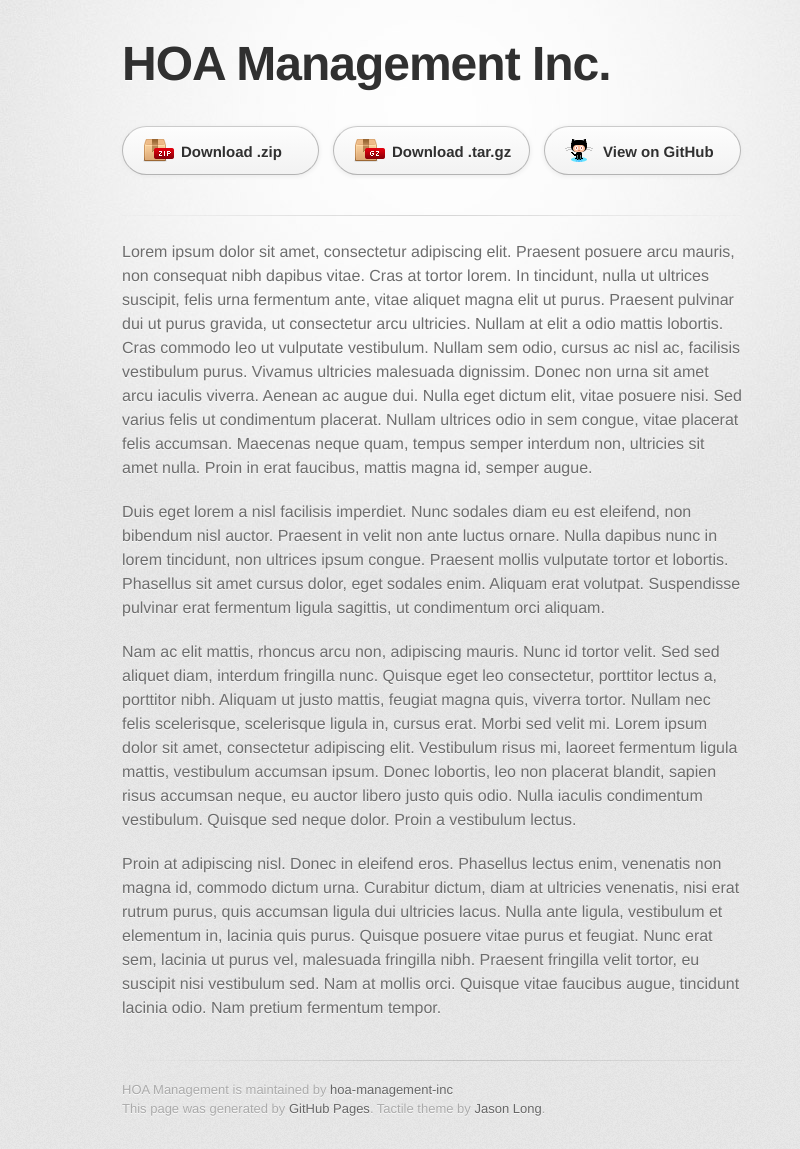
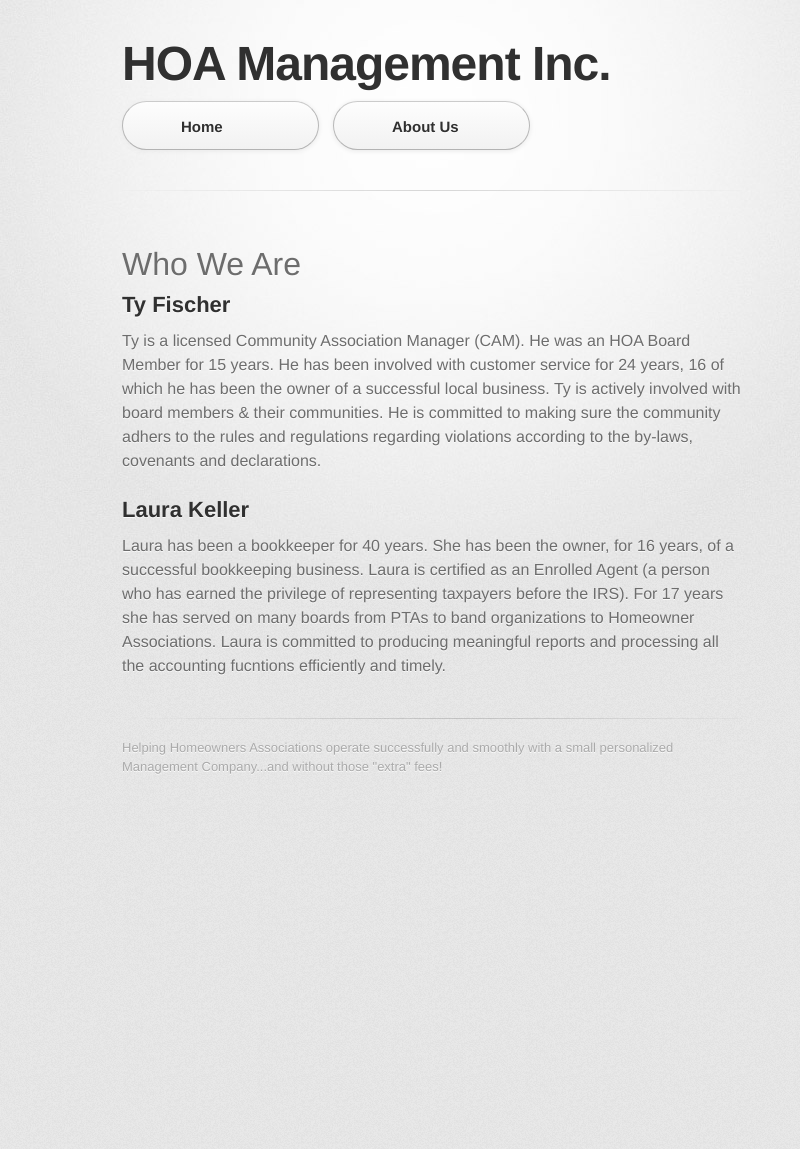
Before and after one commit to hoa-management-inc/hoa-management, a Jekyll site: the page built from index.md, in a window 1280 px wide. Shown: the whole page, without its empty margins (208-1008 px from the left). Built offline with Jekyll 4.4.1, drawn with Linux system fonts in a browser that asks for light colours; some web fonts are replaced; Markdown is read by kramdown in place of the engine named in the settings; after the commit the page ends 900 px from its top, so only the background shows below that.

Commit message:
add about

```diff
--- a/_layouts/default.html
+++ b/_layouts/default.html
@@ -20,24 +20,18 @@
         <header>
           <h1>HOA Management Inc.</h1>
           <h2></h2>
+          <section id="downloads" class="clearfix">
+            <a href="/" class="button"><span>Home</span></a>
+            <a href="about.html" class="button"><span>About Us</span></a>
+          </section>
+          <hr>
         </header>
-
-        <section id="downloads" class="clearfix">
-          <a href="https://github.com/hoa-management-inc/hoa-management/zipball/master" id="download-zip" class="button"><span>Download .zip</span></a>
-          <a href="https://github.com/hoa-management-inc/hoa-management/tarball/master" id="download-tar-gz" class="button"><span>Download .tar.gz</span></a>
-          <a href="https://github.com/hoa-management-inc/hoa-management" id="view-on-github" class="button"><span>View on GitHub</span></a>
-        </section>
-
-        <hr>
 
         <section id="main_content">
           {{ content }}
         </section>
 
-        <footer>
-          HOA Management is maintained by <a href="https://github.com/hoa-management-inc">hoa-management-inc</a><br>
-          This page was generated by <a href="http://pages.github.com">GitHub Pages</a>. Tactile theme by <a href="https://twitter.com/jasonlong">Jason Long</a>.
-        </footer>
+        <footer>Helping Homeowners Associations operate successfully and smoothly with a small personalized Management Company...and without those "extra" fees!</footer>
 
 
       </div>
--- a/index.md
+++ b/index.md
@@ -2,11 +2,18 @@
 layout: default
 title: 'Welcome'
 ---
+# Who We Are
 
-Lorem ipsum dolor sit amet, consectetur adipiscing elit. Praesent posuere arcu mauris, non consequat nibh dapibus vitae. Cras at tortor lorem. In tincidunt, nulla ut ultrices suscipit, felis urna fermentum ante, vitae aliquet magna elit ut purus. Praesent pulvinar dui ut purus gravida, ut consectetur arcu ultricies. Nullam at elit a odio mattis lobortis. Cras commodo leo ut vulputate vestibulum. Nullam sem odio, cursus ac nisl ac, facilisis vestibulum purus. Vivamus ultricies malesuada dignissim. Donec non urna sit amet arcu iaculis viverra. Aenean ac augue dui. Nulla eget dictum elit, vitae posuere nisi. Sed varius felis ut condimentum placerat. Nullam ultrices odio in sem congue, vitae placerat felis accumsan. Maecenas neque quam, tempus semper interdum non, ultricies sit amet nulla. Proin in erat faucibus, mattis magna id, semper augue.
+## Ty Fischer
+Ty is a licensed Community Association Manager (CAM). He was an HOA Board Member for 15
+years. He has been involved with customer service for 24 years, 16 of which he has been the
+owner of a successful local business. Ty is actively involved with board members & their communities.
+He is committed to making sure the community adhers to the rules and regulations regarding violations
+according to the by-laws, covenants and declarations.
 
-Duis eget lorem a nisl facilisis imperdiet. Nunc sodales diam eu est eleifend, non bibendum nisl auctor. Praesent in velit non ante luctus ornare. Nulla dapibus nunc in lorem tincidunt, non ultrices ipsum congue. Praesent mollis vulputate tortor et lobortis. Phasellus sit amet cursus dolor, eget sodales enim. Aliquam erat volutpat. Suspendisse pulvinar erat fermentum ligula sagittis, ut condimentum orci aliquam.
-
-Nam ac elit mattis, rhoncus arcu non, adipiscing mauris. Nunc id tortor velit. Sed sed aliquet diam, interdum fringilla nunc. Quisque eget leo consectetur, porttitor lectus a, porttitor nibh. Aliquam ut justo mattis, feugiat magna quis, viverra tortor. Nullam nec felis scelerisque, scelerisque ligula in, cursus erat. Morbi sed velit mi. Lorem ipsum dolor sit amet, consectetur adipiscing elit. Vestibulum risus mi, laoreet fermentum ligula mattis, vestibulum accumsan ipsum. Donec lobortis, leo non placerat blandit, sapien risus accumsan neque, eu auctor libero justo quis odio. Nulla iaculis condimentum vestibulum. Quisque sed neque dolor. Proin a vestibulum lectus.
-
-Proin at adipiscing nisl. Donec in eleifend eros. Phasellus lectus enim, venenatis non magna id, commodo dictum urna. Curabitur dictum, diam at ultricies venenatis, nisi erat rutrum purus, quis accumsan ligula dui ultricies lacus. Nulla ante ligula, vestibulum et elementum in, lacinia quis purus. Quisque posuere vitae purus et feugiat. Nunc erat sem, lacinia ut purus vel, malesuada fringilla nibh. Praesent fringilla velit tortor, eu suscipit nisi vestibulum sed. Nam at mollis orci. Quisque vitae faucibus augue, tincidunt lacinia odio. Nam pretium fermentum tempor.
+## Laura Keller
+Laura has been a bookkeeper for 40 years. She has been the owner, for 16 years, of a successful
+bookkeeping business. Laura is certified as an Enrolled Agent (a person who has earned the privilege
+of representing taxpayers before the IRS). For 17 years she has served on many boards from PTAs to band
+organizations to Homeowner Associations. Laura is committed to producing meaningful reports and
+processing all the accounting fucntions efficiently and timely.
```
Also changed, not shown: about.md (added, +17 -0 lines).
